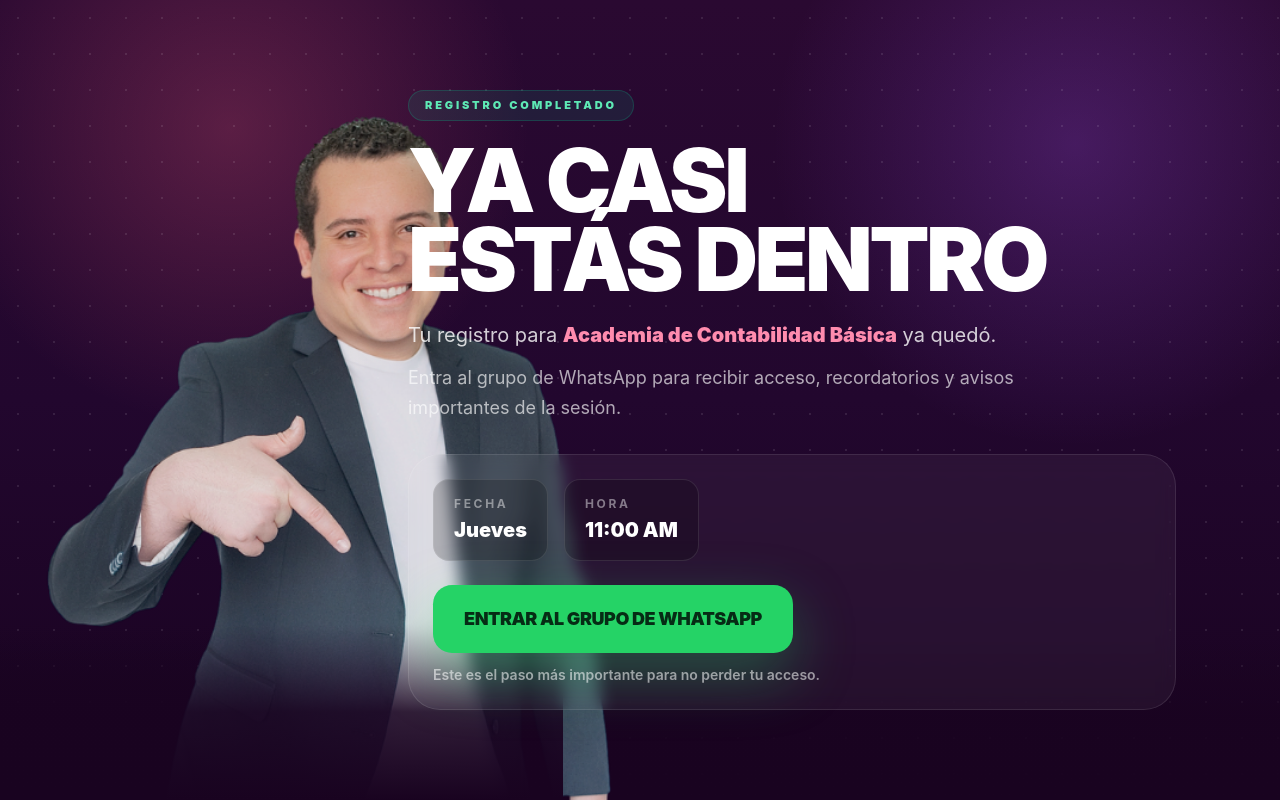
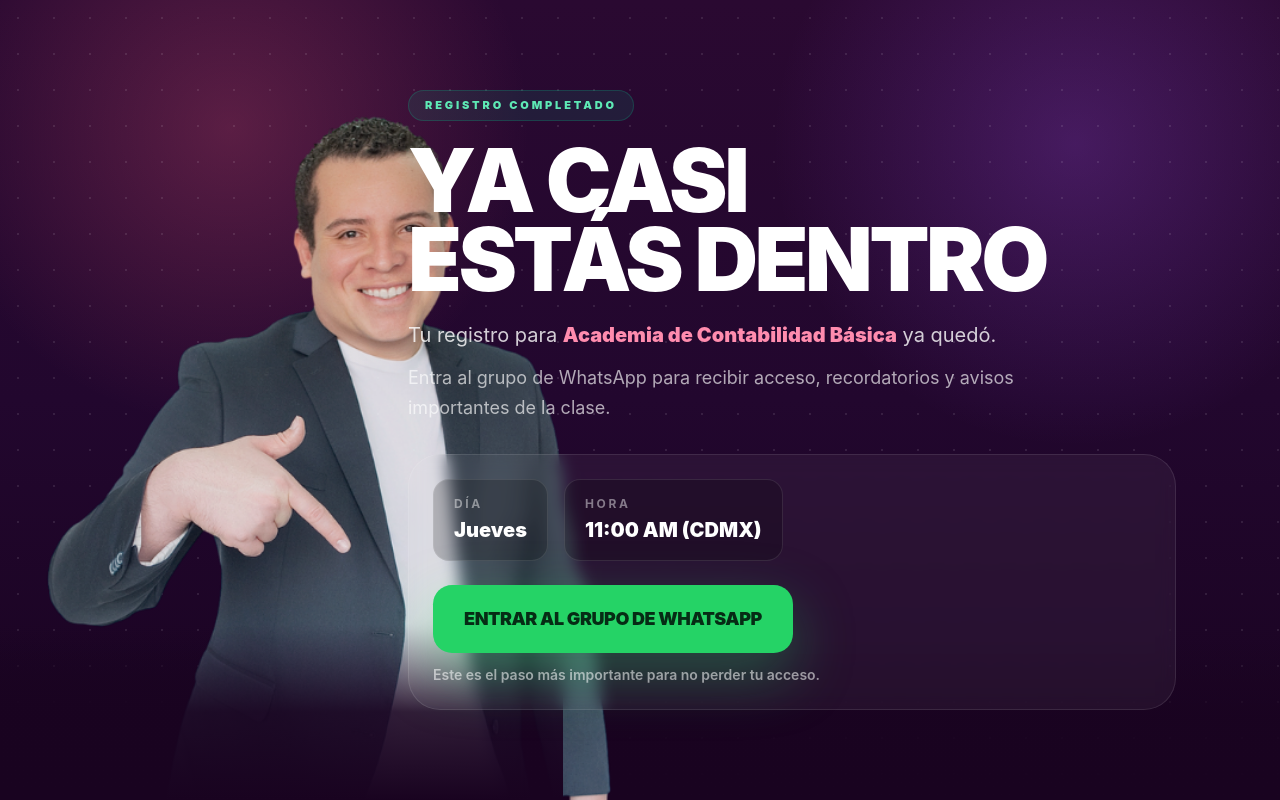
Before and after one commit to alfredo31410-ctrl/cefin-landings, a Next.js app: page /landings/academia-contabilidad/gracias in a window 1280 px wide. Built offline with nearby package versions, Linux system fonts and the light colour scheme.

Commit message:
refactor: polish academia contabilidad landing flow

```diff
--- a/app/landings/academia-contabilidad/gracias/page.tsx
+++ b/app/landings/academia-contabilidad/gracias/page.tsx
@@ -9,7 +9,7 @@ import {
   trackMetaEvent,
 } from "@/lib/meta-pixel";
 
-const WHATSAPP_URL = "https://chat.whatsapp.com/PEGA_AQUI_TU_LINK";
+const WHATSAPP_URL = "https://chat.whatsapp.com/JeFF9VaNQoh1snLDN8ksx4";
 const HERO_IMAGE_URL = "/academia-contabilidad/alfredo-academia.png";
 
 export default function GraciasAcademiaContabilidadPage() {
@@ -95,14 +95,14 @@ export default function GraciasAcademiaContabilidadPage() {
 
             <p className="mt-3 max-w-2xl text-base leading-relaxed text-white/65 sm:text-lg">
               Entra al grupo de WhatsApp para recibir acceso, recordatorios y
-              avisos importantes de la sesión.
+              avisos importantes de la clase.
             </p>
 
             <div className="mt-8 rounded-[2rem] border border-white/10 bg-white/[0.05] p-5 backdrop-blur sm:p-6">
               <div className="flex flex-col gap-4 sm:flex-row sm:flex-wrap">
                 <div className="rounded-2xl border border-white/10 bg-black/20 px-5 py-4">
                   <p className="text-xs font-bold uppercase tracking-[0.22em] text-white/45">
-                    Fecha
+                    Día
                   </p>
                   <p className="mt-1 text-xl font-black text-white">Jueves</p>
                 </div>
@@ -111,7 +111,9 @@ export default function GraciasAcademiaContabilidadPage() {
                   <p className="text-xs font-bold uppercase tracking-[0.22em] text-white/45">
                     Hora
                   </p>
-                  <p className="mt-1 text-xl font-black text-white">11:00 AM</p>
+                  <p className="mt-1 text-xl font-black text-white">
+                    11:00 AM (CDMX)
+                  </p>
                 </div>
               </div>
 
--- a/app/landings/academia-contabilidad/page.tsx
+++ b/app/landings/academia-contabilidad/page.tsx
@@ -78,7 +78,7 @@ export default function AcademiaContabilidadPage() {
       <main className="relative min-h-screen overflow-x-hidden bg-[#210828] text-white">
         <div className="pointer-events-none absolute inset-0 overflow-hidden">
           <div className="absolute inset-0 bg-[radial-gradient(circle_at_18%_14%,rgba(255,85,120,0.32),transparent_24%),radial-gradient(circle_at_86%_12%,rgba(168,85,247,0.42),transparent_26%),linear-gradient(135deg,#3a123e_0%,#2b0d4a_42%,#1a0321_100%)]" />
-          <div className="absolute inset-0 opacity-[0.18] bg-[radial-gradient(circle_at_center,rgba(255,255,255,0.18)_0,rgba(255,255,255,0)_58%)]" />
+          <div className="absolute inset-0 bg-[radial-gradient(circle_at_center,rgba(255,255,255,0.18)_0,rgba(255,255,255,0)_58%)] opacity-[0.18]" />
           <div className="absolute inset-0 opacity-[0.14] [background-image:radial-gradient(rgba(255,255,255,0.55)_1.2px,transparent_1.2px)] [background-size:36px_36px]" />
           <div className="absolute left-[34%] top-[10%] hidden h-[78%] w-[48%] rounded-full border border-white/15 lg:block" />
           <div className="absolute left-[41%] top-[16%] hidden h-[62%] w-[34%] rounded-full border border-white/10 lg:block" />
@@ -123,7 +123,7 @@ export default function AcademiaContabilidadPage() {
                   Aprende Contabilidad desde Cero y transforma tu forma de entender los negocios.
                 </p>
                 <p className="mt-3 text-2xl font-black text-white sm:text-4xl">
-                  Este Jueves, 11:00 AM (CDMX)
+                  Jueves, 11:00 AM (CDMX)
                 </p>
               </div>
 
@@ -147,7 +147,7 @@ export default function AcademiaContabilidadPage() {
                   Impartida por: Mtro. Alfredo Cobos
                 </p>
                 <p className="mt-5 text-2xl font-black text-white sm:text-4xl">
-                  100% en línea
+                  Acceso 100% en línea
                 </p>
                 <div className="mx-auto mt-3 h-1 w-full max-w-[420px] bg-gradient-to-r from-[#ff5e7a] via-[#d85cff] to-[#8b5cf6] lg:mx-0 lg:ml-auto" />
               </div>
```
